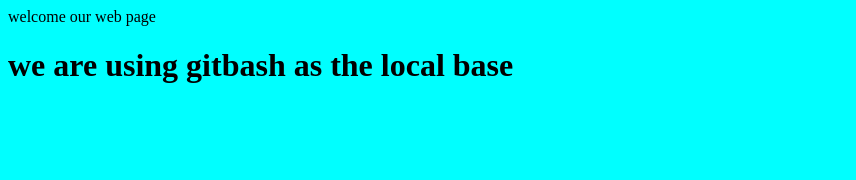
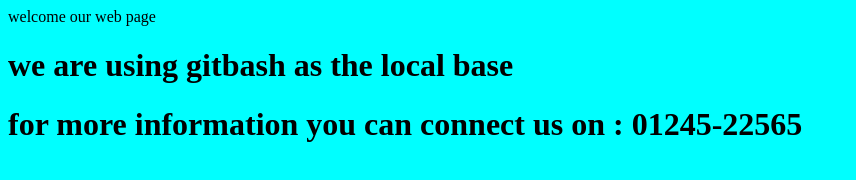
Before and after one commit to technet001/indexpage, a plain HTML site: page index.html in a window 1280 px wide. Shown: the whole page, without its empty margins (0-856 px from the left). Drawn offline with Linux system fonts and the light colour scheme.

Commit message:
new version

```diff
--- a/index.html
+++ b/index.html
@@ -2,3 +2,4 @@
 <title> our testing page </title>
 <head> welcome our web page </head>
 <h1> we are using gitbash as the local base </h1>
+<h1> for more information you can connect us on : 01245-22565 </h1>
```
